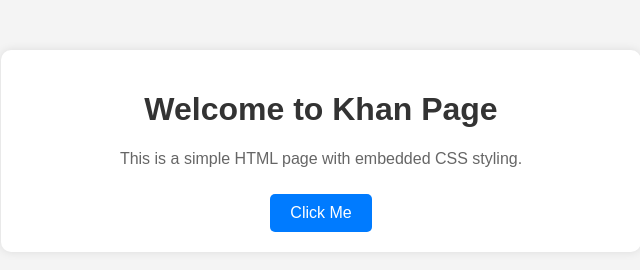
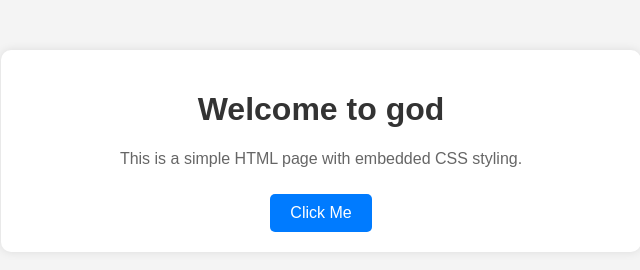
Before and after one commit to mabbugopichand/auto_deploy, a plain HTML site: page index.html in a window 1280 px wide. Shown: the whole page, without its empty margins (319-959 px from the left). Drawn offline with Linux system fonts and the light colour scheme.

Commit message:
Update index.html
yes

```diff
--- a/index.html
+++ b/index.html
@@ -44,7 +44,7 @@
 </head>
 <body>
     <div class="container">
-        <h1>Welcome to Khan Page</h1>
+        <h1>Welcome to god</h1>
         <p>This is a simple HTML page with embedded CSS styling.</p>
         <a href="#" class="button">Click Me</a>
     </div>
```
